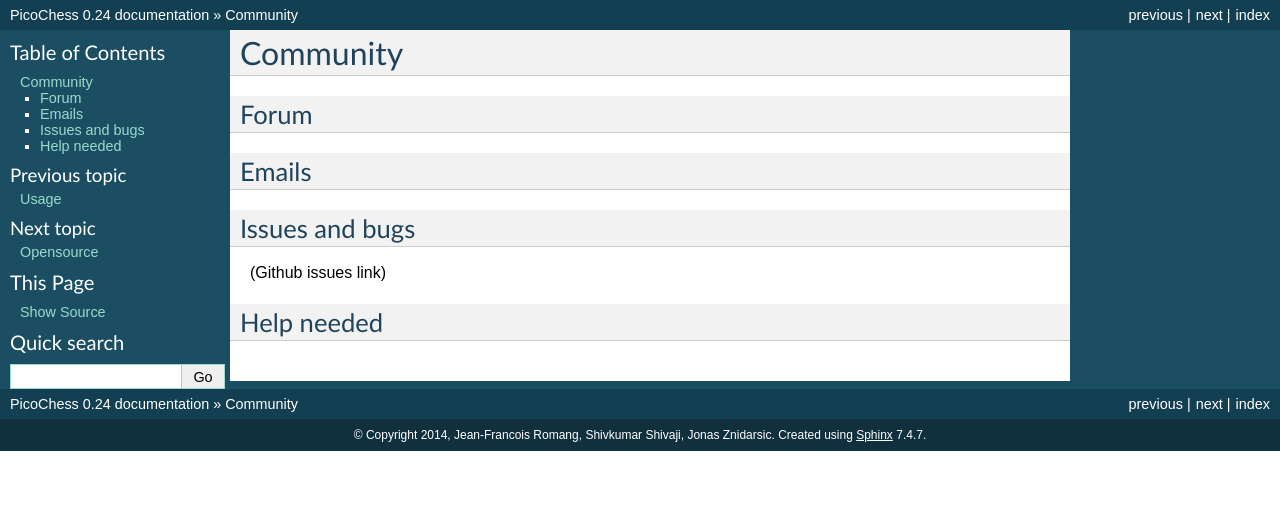
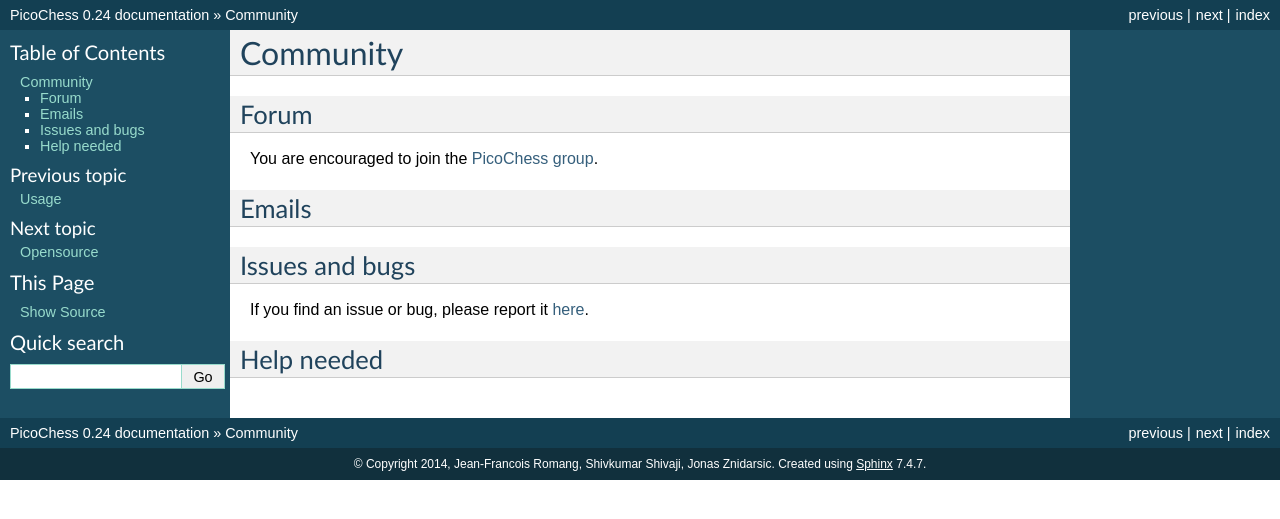
Before and after one commit to jromang/picochess, a Sphinx documentation site: the page built from docs/community.rst, in a window 1280 px wide. Shown: the top 519 px of the page. Built offline with Sphinx 7.4.7, drawn with Linux system fonts in a browser that asks for light colours.

Commit message:
Update community.rst

```diff
--- a/docs/community.rst
+++ b/docs/community.rst
@@ -4,12 +4,15 @@
 Forum
 -----
 
+You are encouraged to join the `PicoChess group <https://groups.google.com/forum/#!forum/picochess>`_.
+
 Emails
 ------
 
 Issues and bugs
 ---------------
-(Github issues link)
+
+If you find an issue or bug, please report it `here <https://github.com/jromang/picochess/issues>`_.
 
 Help needed
 -----------
```
